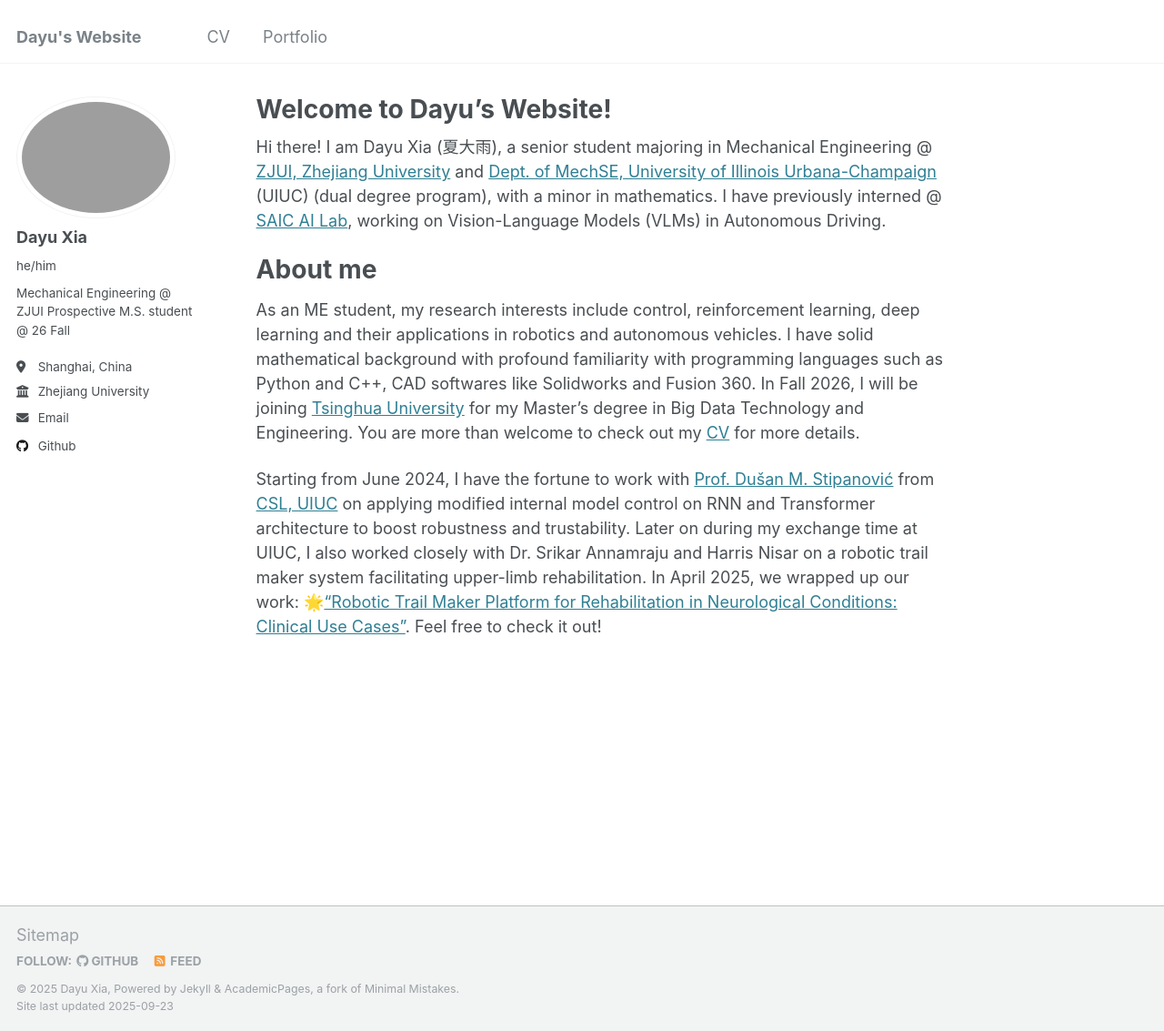
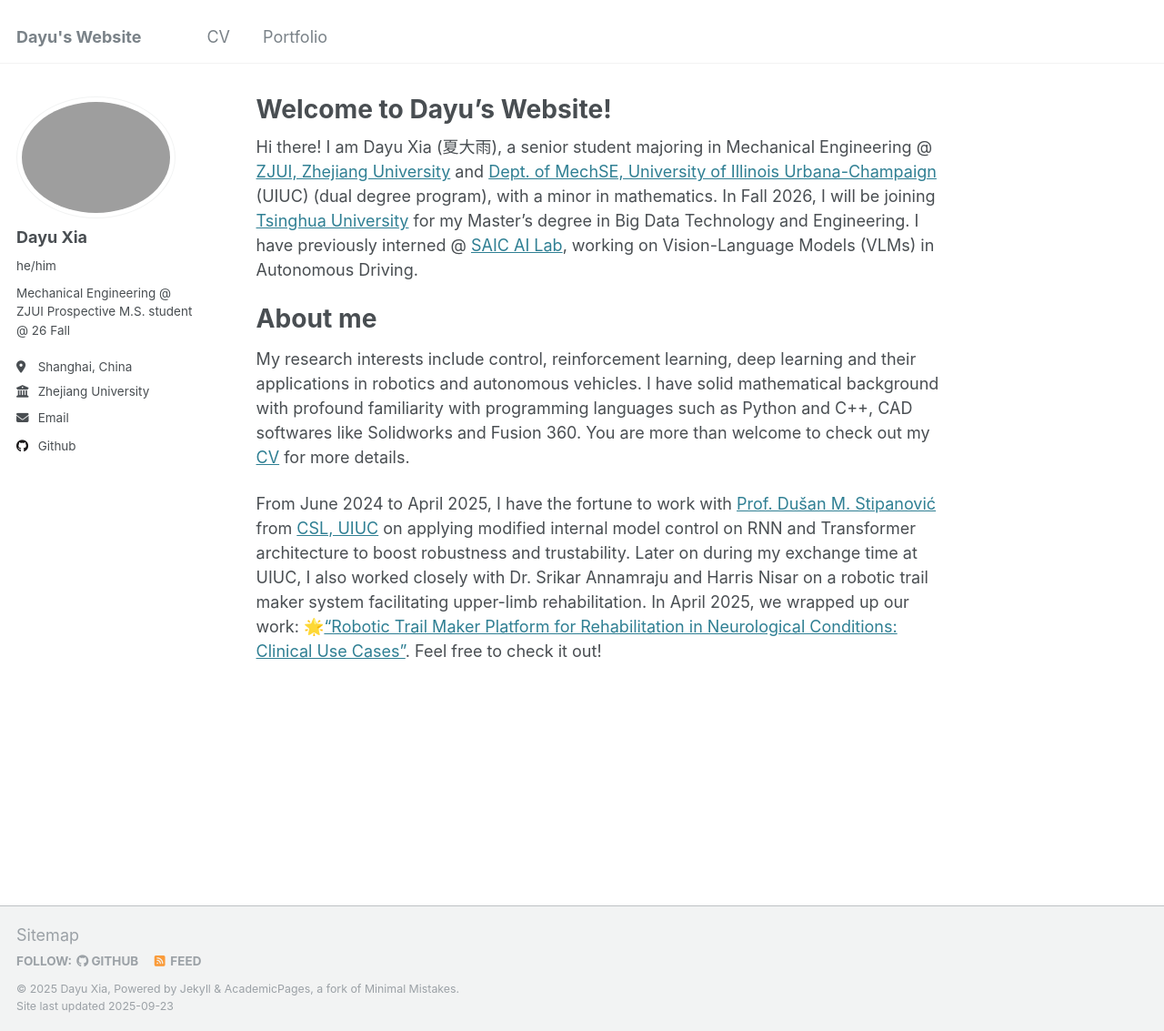
Before and after one commit to dyxia1241/dyxia1241.github.io, a Jekyll site: the page built from _pages/about.md, in a window 1280 px wide and 1133 px high. Shown: the whole window at 91% size. Built offline with Jekyll 4.4.1, drawn with Linux system fonts in a browser that asks for light colours.

Commit message:
Update about.md

```diff
--- a/_pages/about.md
+++ b/_pages/about.md
@@ -7,11 +7,11 @@
   - /about.html
 ---
 
-Hi there! I am Dayu Xia (夏大雨), a senior student majoring in Mechanical Engineering @ [ZJUI, Zhejiang University](https://zjui.intl.zju.edu.cn/en) and [Dept. of MechSE, University of Illinois Urbana-Champaign](https://mechse.illinois.edu/) (UIUC) (dual degree program), with a minor in mathematics. I have previously interned @ [SAIC AI Lab](https://www.saicmotor.com/chinese/xxgk/ssqyxxgk/shqcjttzglyxgs/56747.shtml), working on Vision-Language Models (VLMs) in Autonomous Driving.
+Hi there! I am Dayu Xia (夏大雨), a senior student majoring in Mechanical Engineering @ [ZJUI, Zhejiang University](https://zjui.intl.zju.edu.cn/en) and [Dept. of MechSE, University of Illinois Urbana-Champaign](https://mechse.illinois.edu/) (UIUC) (dual degree program), with a minor in mathematics. In Fall 2026, I will be joining [Tsinghua University](https://www.tsinghua.edu.cn/en/) for my Master's degree in Big Data Technology and Engineering. I have previously interned @ [SAIC AI Lab](https://www.saicmotor.com/chinese/xxgk/ssqyxxgk/shqcjttzglyxgs/56747.shtml), working on Vision-Language Models (VLMs) in Autonomous Driving.
 
 About me
 ======
 
-As an ME student, my research interests include control, reinforcement learning, deep learning and their applications in robotics and autonomous vehicles. I have solid mathematical background with profound familiarity with programming languages such as Python and C++, CAD softwares like Solidworks and Fusion 360. In Fall 2026, I will be joining [Tsinghua University](https://www.tsinghua.edu.cn/en/) for my Master's degree in Big Data Technology and Engineering. You are more than welcome to check out my [CV](https://dyxia1241.github.io/files/CV_Eng.pdf) for more details.
+My research interests include control, reinforcement learning, deep learning and their applications in robotics and autonomous vehicles. I have solid mathematical background with profound familiarity with programming languages such as Python and C++, CAD softwares like Solidworks and Fusion 360.  You are more than welcome to check out my [CV](https://dyxia1241.github.io/files/CV_Eng.pdf) for more details.
 
-Starting from June 2024, I have the fortune to work with [Prof. Dušan M. Stipanović](https://ise.illinois.edu/directory/profile/dusan) from [CSL, UIUC](https://csl.illinois.edu/) on applying modified internal model control on RNN and Transformer architecture to boost robustness and trustability. Later on during my exchange time at UIUC, I also worked closely with Dr. Srikar Annamraju and Harris Nisar on a robotic trail maker system facilitating upper-limb rehabilitation. In April 2025, we wrapped up our work: 🌟["Robotic Trail Maker Platform for Rehabilitation in Neurological Conditions: Clinical Use Cases"](https://arxiv.org/pdf/2504.19230). Feel free to check it out!
+From June 2024 to April 2025, I have the fortune to work with [Prof. Dušan M. Stipanović](https://ise.illinois.edu/directory/profile/dusan) from [CSL, UIUC](https://csl.illinois.edu/) on applying modified internal model control on RNN and Transformer architecture to boost robustness and trustability. Later on during my exchange time at UIUC, I also worked closely with Dr. Srikar Annamraju and Harris Nisar on a robotic trail maker system facilitating upper-limb rehabilitation. In April 2025, we wrapped up our work: 🌟["Robotic Trail Maker Platform for Rehabilitation in Neurological Conditions: Clinical Use Cases"](https://arxiv.org/pdf/2504.19230). Feel free to check it out!
```
